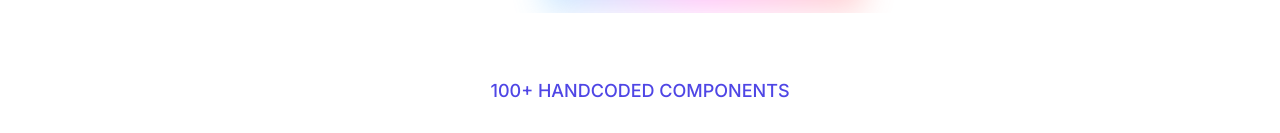
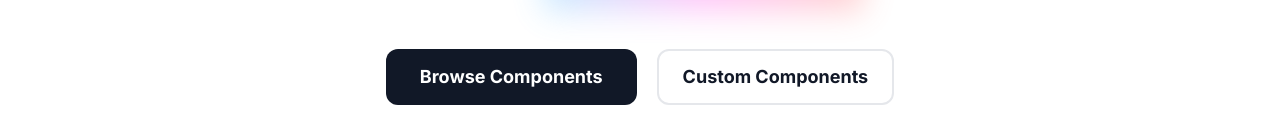
Before and after one commit to gaurav-sarage/NextBlend, a Next.js app: page / in a window 1280 px wide. Shown: the part 401-534 px from the top of the page. Built offline with nearby package versions, Linux system fonts and the light colour scheme.

Commit message:
Finished building the Hero component

```diff
--- a/app/components/Hero.js
+++ b/app/components/Hero.js
@@ -20,6 +20,23 @@ const Hero = () => {
                                     <span className="relative"> NextBlend </span>
                                 </span>
                             </p>
+
+                            <div className="px-8 sm:items-center sm:justify-center sm:px-0 sm:space-x-5 sm:flex mt-9">
+                                <Link
+                                    href="/"
+                                    className="inline-flex items-center justify-center w-full px-8 py-3 text-lg font-bold text-white transition-all duration-200 bg-gray-900 border-2 border-transparent sm:w-auto rounded-xl hover:bg-indigo-600 focus:outline-none focus:ring-2 focus:ring-offset-2 focus:ring-gray-900"
+                                    role="button"
+                                >
+                                    Browse Components
+                                </Link>
+
+                                <Link
+                                    href="/"
+                                    className="inline-flex items-center justify-center w-full px-6 py-3 mt-4 text-lg font-bold text-gray-900 transition-all duration-200 border-2 sm:w-auto sm:mt-0 rounded-xl focus:outline-none focus:ring-2 focus:ring-offset-2 hover:bg-indigo-600 focus:bg-indigo-900 hover:text-white focus:text-white"
+                                >
+                                    Custom Components
+                                </Link>
+                            </div>
                         </div>
                     </div>
                 </section>
```
